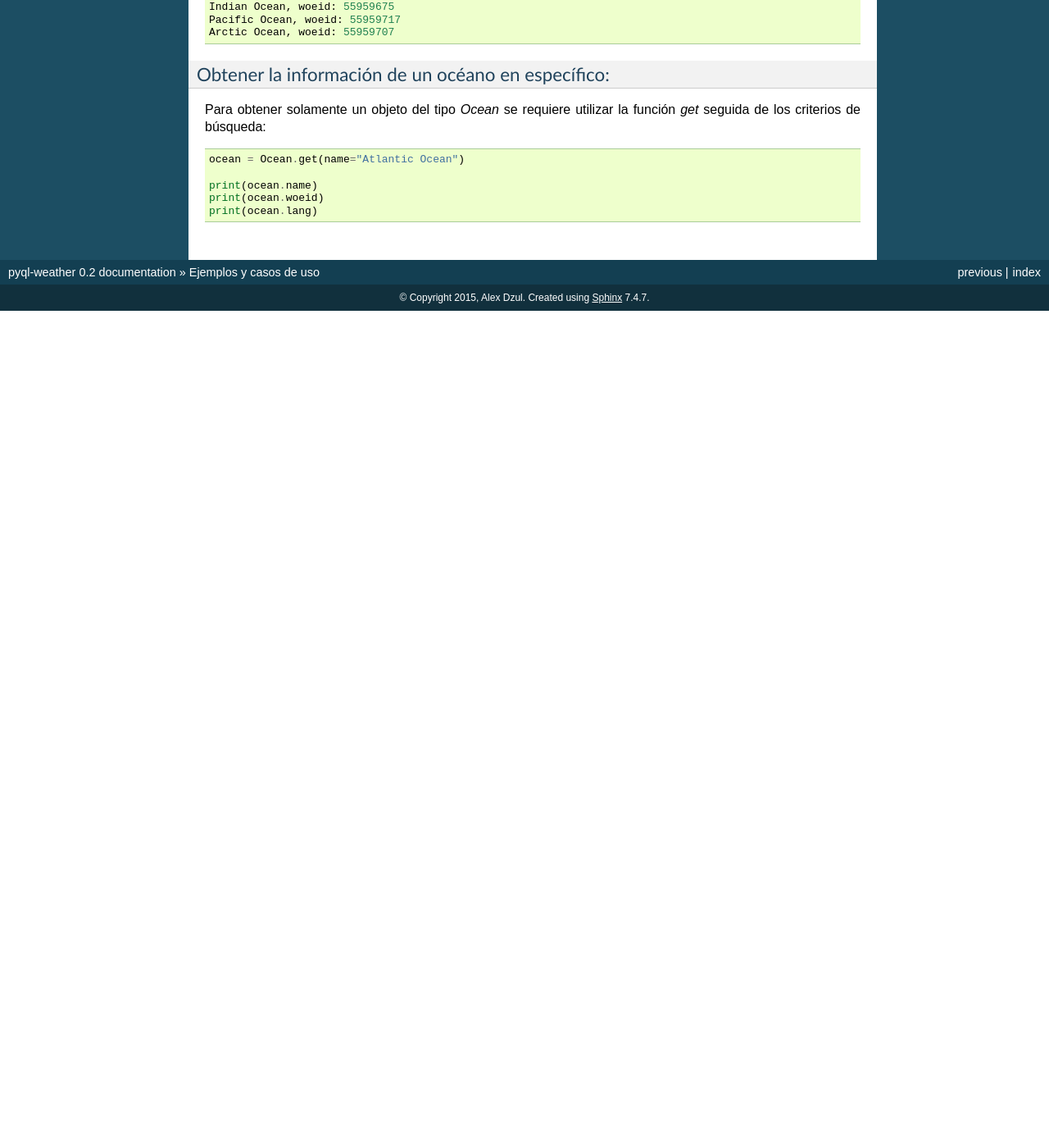
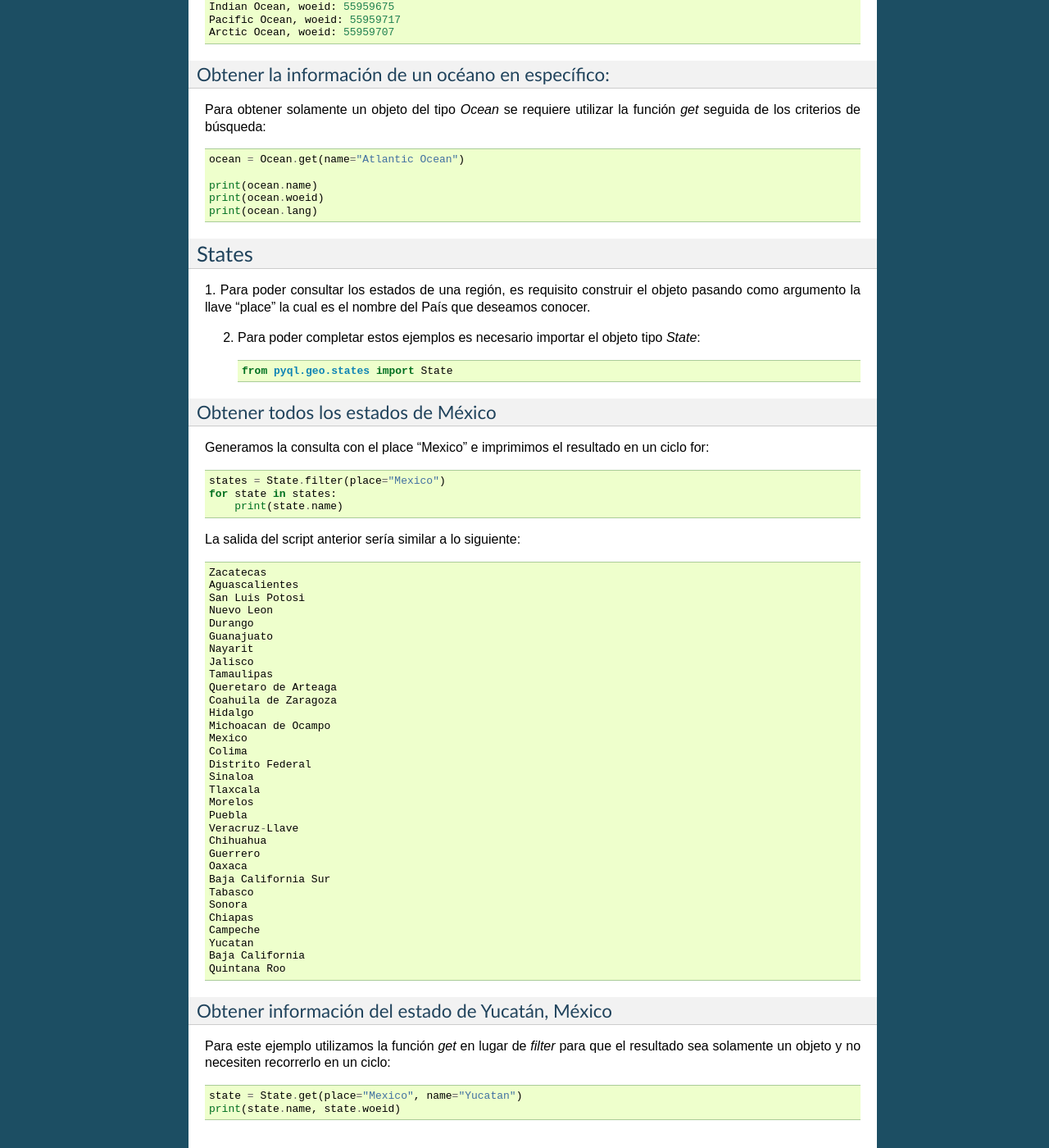
Before and after one commit to alexdzul/pyql-weather, a Sphinx documentation site: the page built from docs/examples.rst, in a window 1280 px wide and 1400 px high, scrolled down 1777 px. Shown: the whole window at 82% size. Built offline with Sphinx 7.4.7, drawn with Linux system fonts in a browser that asks for light colours; before the commit the page ends 2156 px from its top, so only the background shows below that; some of the changed text lies outside the part shown.

Commit message:
Se integran ejemplos del objeto State

```diff
--- a/docs/examples.rst
+++ b/docs/examples.rst
@@ -28,7 +28,8 @@ Enlistar todos los Continentes
 Obtener un Continente en específico
 ***********************************
 
-Iniciamos un nuevo objeto pero en esta ocasión utilizaremos la función `get` la cual nos devuelve solamente un objeto y no una lista::
+Iniciamos un nuevo objeto pero en esta ocasión utilizaremos la función `get` la cual nos devuelve solamente un objeto
+y no una lista::
 
     continent = Continent.get(name="Africa")
 
@@ -111,3 +112,68 @@ de búsqueda::
     print(ocean.name)
     print(ocean.woeid)
     print(ocean.lang)
+
+States
+######
+
+1. Para poder consultar los estados de una región, es requisito construir el objeto pasando como argumento la
+llave "place" la cual es el nombre del País que deseamos conocer.
+
+2. Para poder completar estos ejemplos es necesario importar el objeto tipo `State`::
+
+    from pyql.geo.states import State
+
+
+Obtener todos los estados de México
+***********************************
+
+Generamos la consulta con el place "Mexico" e imprimimos el resultado en un ciclo for::
+
+    states = State.filter(place="Mexico")
+    for state in states:
+        print(state.name)
+
+La salida del script anterior sería similar a lo siguiente::
+
+
+    Zacatecas
+    Aguascalientes
+    San Luis Potosi
+    Nuevo Leon
+    Durango
+    Guanajuato
+    Nayarit
+    Jalisco
+    Tamaulipas
+    Queretaro de Arteaga
+    Coahuila de Zaragoza
+    Hidalgo
+    Michoacan de Ocampo
+    Mexico
+    Colima
+    Distrito Federal
+    Sinaloa
+    Tlaxcala
+    Morelos
+    Puebla
+    Veracruz-Llave
+    Chihuahua
+    Guerrero
+    Oaxaca
+    Baja California Sur
+    Tabasco
+    Sonora
+    Chiapas
+    Campeche
+    Yucatan
+    Baja California
+    Quintana Roo
+
+Obtener información del estado de Yucatán, México
+*************************************************
+
+Para este ejemplo utilizamos la función `get` en lugar de `filter` para que el resultado sea solamente un objeto
+y no necesiten recorrerlo en un ciclo::
+
+    state = State.get(place="Mexico", name="Yucatan")
+    print(state.name, state.woeid)
```
